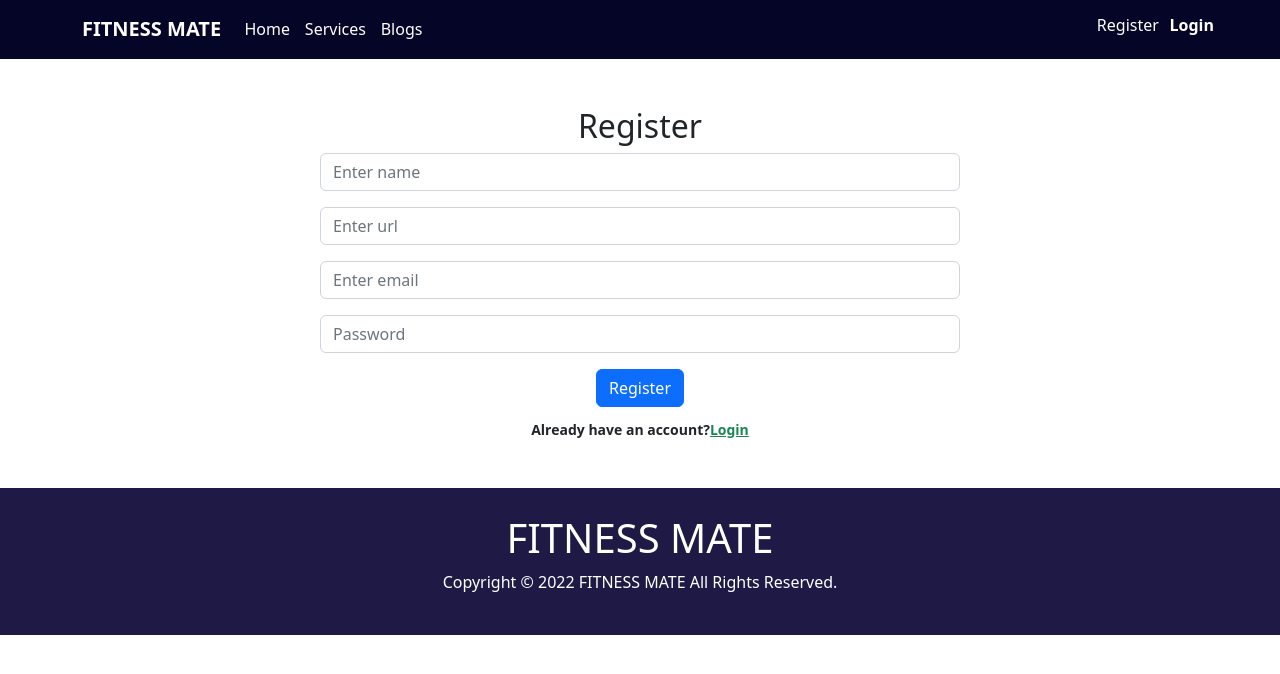
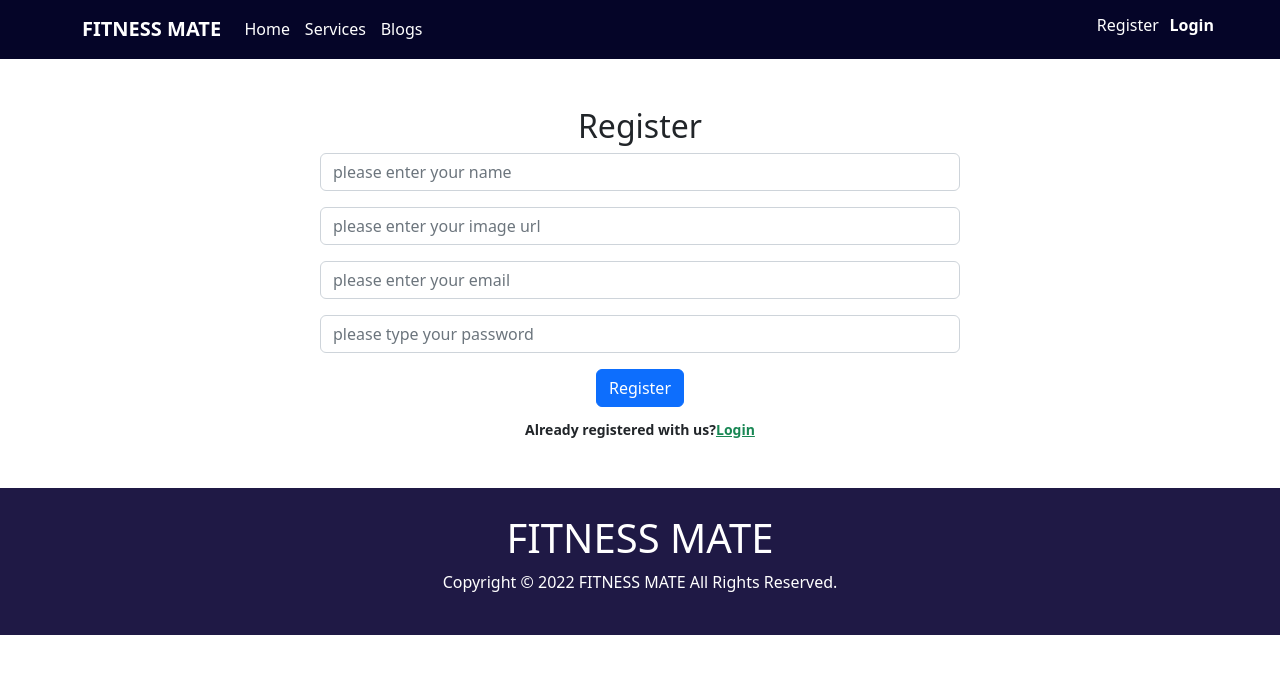
Before and after one commit to RabbiAhemed/fitness-mate-client-side, a React (Create React App) app: page /register in a window 1280 px wide. Shown: the top 674 px of the page. Built offline with nearby package versions, Linux system fonts and the light colour scheme; no server answers.

Commit message:
register fixed

```diff
--- a/src/pages/Register/Register.js
+++ b/src/pages/Register/Register.js
@@ -39,7 +39,7 @@ const Register = () => {
           <Form.Control
             type="text"
             name="name"
-            placeholder="Enter name"
+            placeholder="please enter your name"
             required
           />
         </Form.Group>
@@ -47,7 +47,7 @@ const Register = () => {
           <Form.Control
             type="text"
             name="image"
-            placeholder="Enter url"
+            placeholder="please enter your image url"
             required
           />
         </Form.Group>
@@ -56,7 +56,7 @@ const Register = () => {
           <Form.Control
             type="email"
             name="email"
-            placeholder="Enter email"
+            placeholder="please enter your email"
             required
           />
         </Form.Group>
@@ -65,7 +65,7 @@ const Register = () => {
           <Form.Control
             type="password"
             name="password"
-            placeholder="Password"
+            placeholder="please type your password"
             required
           />
         </Form.Group>
@@ -73,7 +73,7 @@ const Register = () => {
           Register
         </Button>
         <p className="small fw-bold mt-2 pt-1 mb-0">
-          Already have an account?
+          Already registered with us?
           <Link to="/login" className="link-success">
             Login
           </Link>
```
